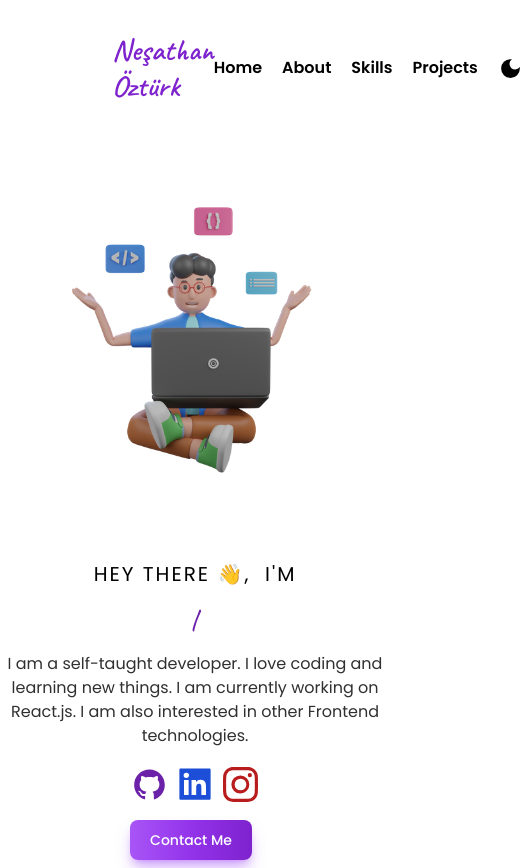
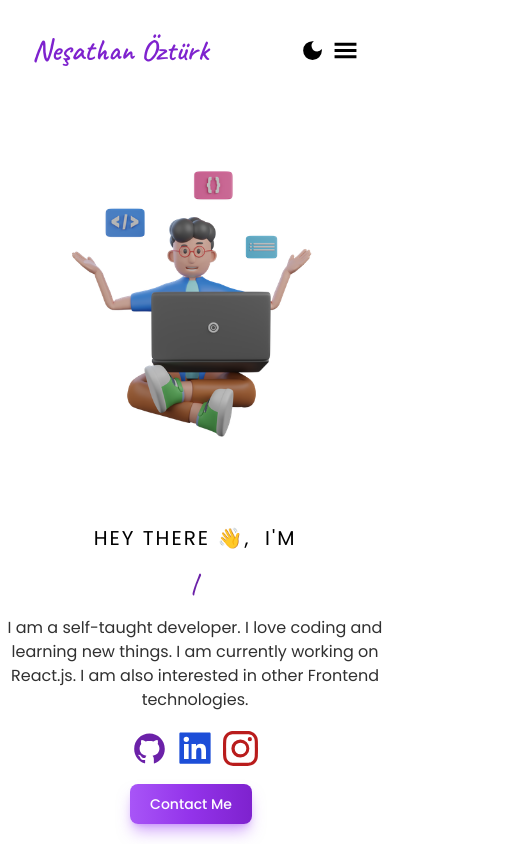
Before and after one commit to nesathanozturk/nesathanozturk, a React (Create React App) app: page / in a window 390 px wide. Shown: the whole page, 523 px wide, since content can reach past the window. After the commit the page ends 844 px from the top, so only its background shows below. Built offline with nearby package versions, Linux system fonts and the light colour scheme.

Commit message:
feat: added hamburger menu

```diff
--- a/src/App.js
+++ b/src/App.js
@@ -1,4 +1,4 @@
-import Home from "./components/Home";
+import Home from "./components/Home/Home";
 
 const App = () => {
   return (
--- a/src/components/Home.jsx
+++ b/src/components/Home/Hero.jsx
@@ -1,16 +1,14 @@
-import Navbar from "./Navbar";
-import { home } from "../utils/data";
+import { home } from "../../utils/data";
 import Typewriter from "typewriter-effect";
-import image1 from "../assets/images/image1.png";
+import image1 from "../../assets/images/image1.png";
 import { AiFillGithub, AiFillLinkedin } from "react-icons/ai";
 import { BsInstagram } from "react-icons/bs";
 
-const Home = () => {
+const Hero = () => {
   return (
     <>
-      <Navbar />
       <section className="w-full py-4">
-        <div className="container m-auto flex flex-col-reverse md:flex-row justify-center items-center gap-20">
+        <div className="container mx-auto flex flex-col-reverse md:flex-row justify-center items-center gap-20">
           <div className="w-full md:w-1/2 text-center md:text-left">
             <h1 className="text-xl md:text-2xl mb-4 tracking-widest">
               HEY THERE 👋,&nbsp; I'M
@@ -71,4 +69,4 @@ const Home = () => {
   );
 };
 
-export default Home;
+export default Hero;
--- /dev/null
+++ b/src/components/Home/Home.jsx
@@ -0,0 +1,13 @@
+import Navbar from "./Navbar";
+import Hero from "./Hero";
+
+const Home = () => {
+  return (
+    <>
+      <Navbar />
+      <Hero />
+    </>
+  );
+};
+
+export default Home;
--- /dev/null
+++ b/src/components/Home/Navbar.jsx
@@ -0,0 +1,52 @@
+import { useState } from "react";
+import { MdDarkMode } from "react-icons/md";
+import { GiHamburgerMenu } from "react-icons/gi";
+
+const Navbar = () => {
+  const [hamburger, setHamburger] = useState(false);
+  const [darkMode, setDarkMode] = useState(false);
+
+  return (
+    <nav className="container mx-auto py-8 px-8 md:px-28 flex justify-between items-center mb-10 relative">
+      <h1 className="font-caveat text-3xl text-purple-700 transition-colors cursor-pointer">
+        Neşathan Öztürk
+      </h1>
+      <div
+        className={`text-center sm:text-left bg-purple-700 md:bg-white w-full px-10 sm:px-0 right-0 z-50 sm:w-72 sm:h-58 absolute top-20 sm:right-0 md:static md:top-0 md:right-0 rounded-none sm:rounded-xl md:block ${
+          hamburger ? "block" : "hidden"
+        }`}
+      >
+        <ul className="p-4 md:p-0 flex flex-col md:flex-row justify-start md:justify-center md:items-center gap-5 font-semibold text-white md:text-black">
+          <li className="hover:text-orange-500 md:hover:text-purple-700 transition-colors">
+            <a href="#home">Home</a>
+          </li>
+          <li className="hover:text-orange-500 md:hover:text-purple-700 transition-colors">
+            <a href="#about">About</a>
+          </li>
+          <li className="hover:text-orange-500 md:hover:text-purple-700 transition-colors">
+            <a href="#skills">Skills</a>
+          </li>
+          <li className="hover:text-orange-500 md:hover:text-purple-700 transition-colors">
+            <a href="#projects">Projects</a>
+          </li>
+          <li className="hidden md:block cursor-pointer hover:text-gray-800 transition-colors">
+            <MdDarkMode size={25} />
+          </li>
+        </ul>
+      </div>
+      <div className="flex md:hidden gap-2">
+        <span className="cursor-pointer hover:text-gray-800 transition-colors">
+          <MdDarkMode size={25} />
+        </span>
+        <span
+          className="cursor-pointer"
+          onClick={() => setHamburger(!hamburger)}
+        >
+          <GiHamburgerMenu size={25} />
+        </span>
+      </div>
+    </nav>
+  );
+};
+
+export default Navbar;
--- a/src/components/Navbar.jsx
+++ /dev/null
@@ -1,32 +0,0 @@
-import { MdDarkMode } from "react-icons/md";
-
-const Navbar = () => {
-  return (
-    <nav className="container mx-auto py-8 px-28 flex justify-between items-center mb-10">
-      <h1 className="font-caveat text-3xl text-purple-700 transition-colors cursor-pointer">
-        Neşathan Öztürk
-      </h1>
-      <div>
-        <ul className="flex justify-center items-center gap-5 font-semibold">
-          <li className="hover:text-purple-700 transition-colors">
-            <a href="#home">Home</a>
-          </li>
-          <li className="hover:text-purple-700 transition-colors">
-            <a href="#about">About</a>
-          </li>
-          <li className="hover:text-purple-700 transition-colors">
-            <a href="#skills">Skills</a>
-          </li>
-          <li className="hover:text-purple-700 transition-colors">
-            <a href="#projects">Projects</a>
-          </li>
-          <li className="cursor-pointer hover:text-gray-800 transition-colors">
-            <MdDarkMode size={25} />
-          </li>
-        </ul>
-      </div>
-    </nav>
-  );
-};
-
-export default Navbar;
```
